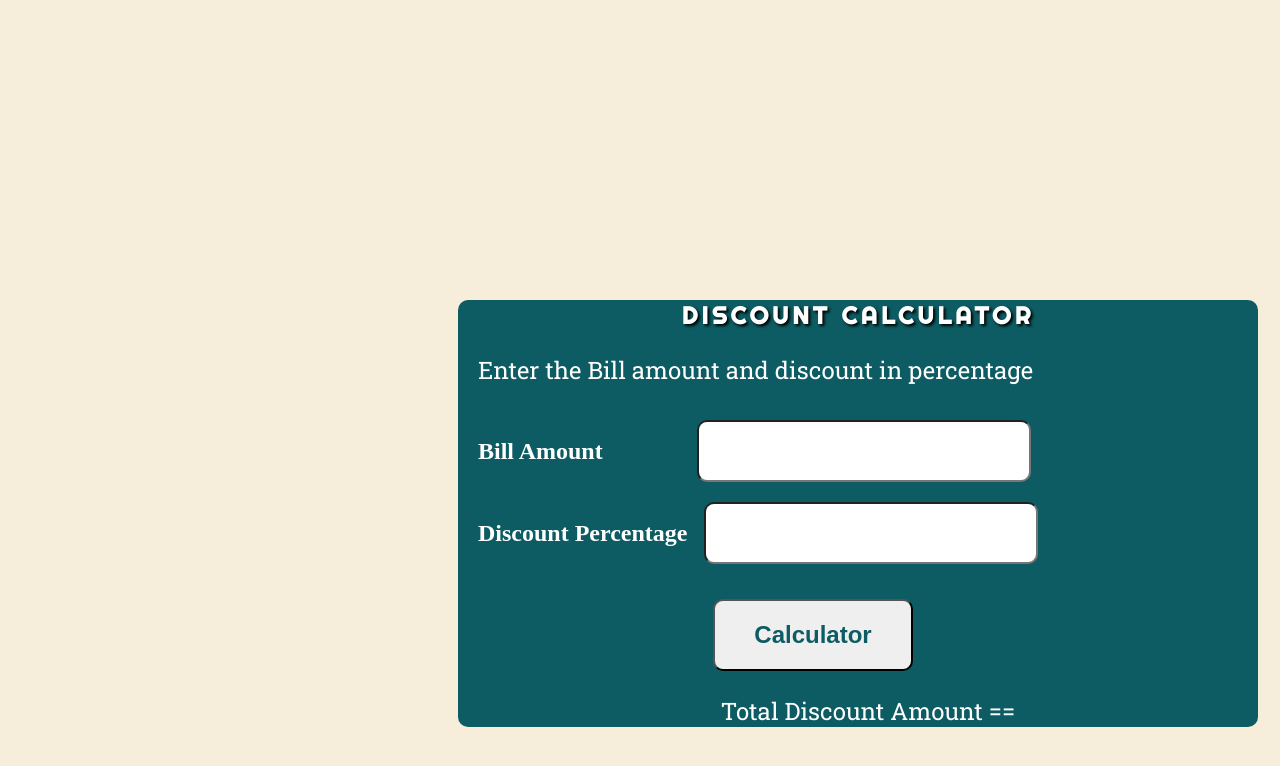
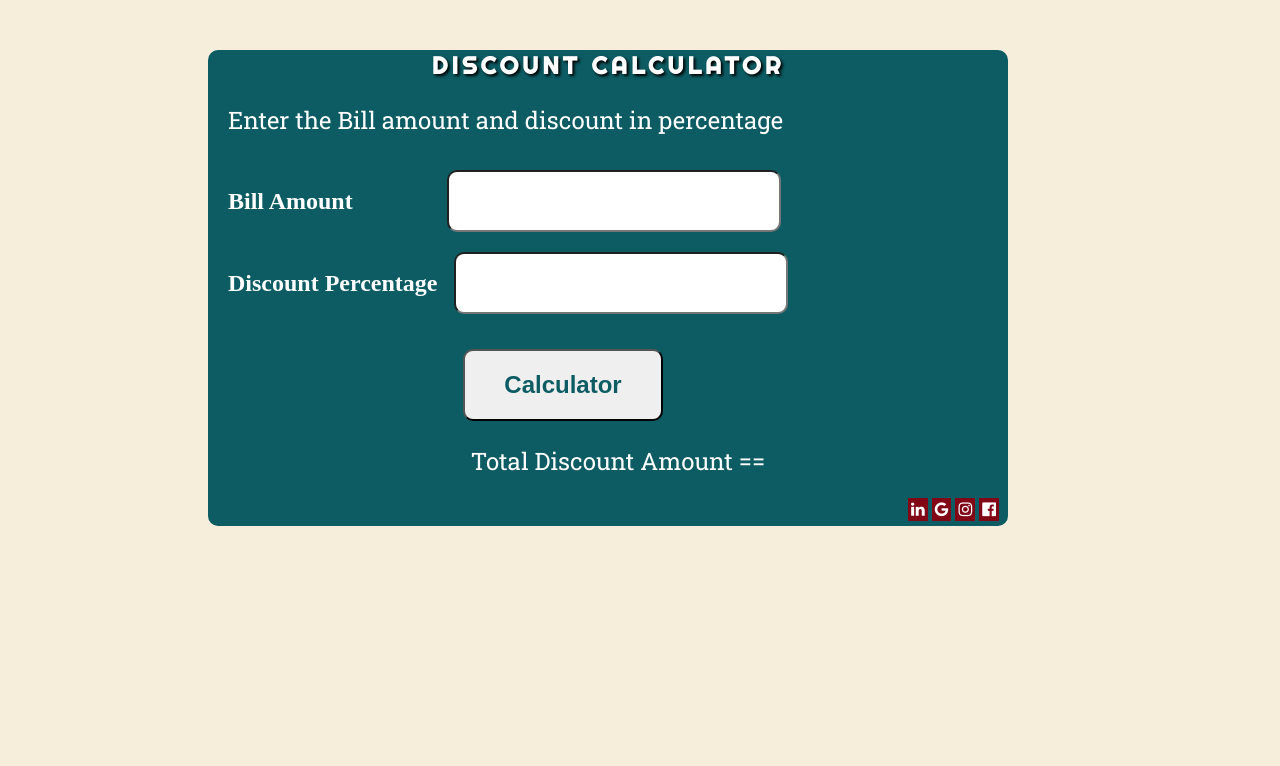
Before and after one commit to JagdishDaulatMore/discount-calculator, a plain HTML site: page index.html in a window 1280 px wide. Drawn offline with Linux system fonts and the light colour scheme.

Commit message:
Modify social media icon
Modify social media icon

```diff
--- a/index.html
+++ b/index.html
@@ -12,6 +12,9 @@
     <link rel="preconnect" href="https://fonts.googleapis.com">
     <link rel="preconnect" href="https://fonts.gstatic.com" crossorigin>
     <link href="https://fonts.googleapis.com/css2?family=Righteous&family=Roboto+Slab&display=swap" rel="stylesheet">
+    <!-- Social Media Icon Link -->
+    <link rel="stylesheet" href="https://cdnjs.cloudflare.com/ajax/libs/font-awesome/4.7.0/css/font-awesome.min.css">
+
 </head>
 <body>
 
@@ -26,6 +29,15 @@
             <button id="calculator"> Calculator </button>
         </form>
         <p id="total"> Total Discount Amount == </p>
+
+        <div class="socialMedia">
+
+            <a href="https://www.linkedin.com/" target="_blank"><i class="fa fa-linkedin" aria-hidden="true"></i></a>
+            <a href="https://www.google.com/" target="_blank"><i class="fa fa-google" aria-hidden="true"></i></a> </i>
+            <a href="https://www.instagram.com/" target="_blank"><i class="fa fa-instagram" aria-hidden="true"></i></a>
+            <a href="https://www.facebook.com/" target="_blank"><i class="fa fa-facebook-official" aria-hidden="true"></i></a>
+
+        </div>
     </div>
 
 </body>
--- a/style.css
+++ b/style.css
@@ -7,8 +7,8 @@ body{
 .container{
     width: 800px;
     background-color: #0d5c63;
-    margin-left: 450px;
-    margin-top: 300px;
+    margin-top: 50px;
+    margin-left:200px;
     border-radius: 10px;
 }
 h2 {
@@ -57,3 +57,13 @@ input{
 #total{
     text-align: center;
 }
+
+.socialMedia{
+    margin-left:700px;
+    padding-bottom: 7px;
+}
+a{
+   padding:3px;
+   background-color: #810717;
+
+}
```
